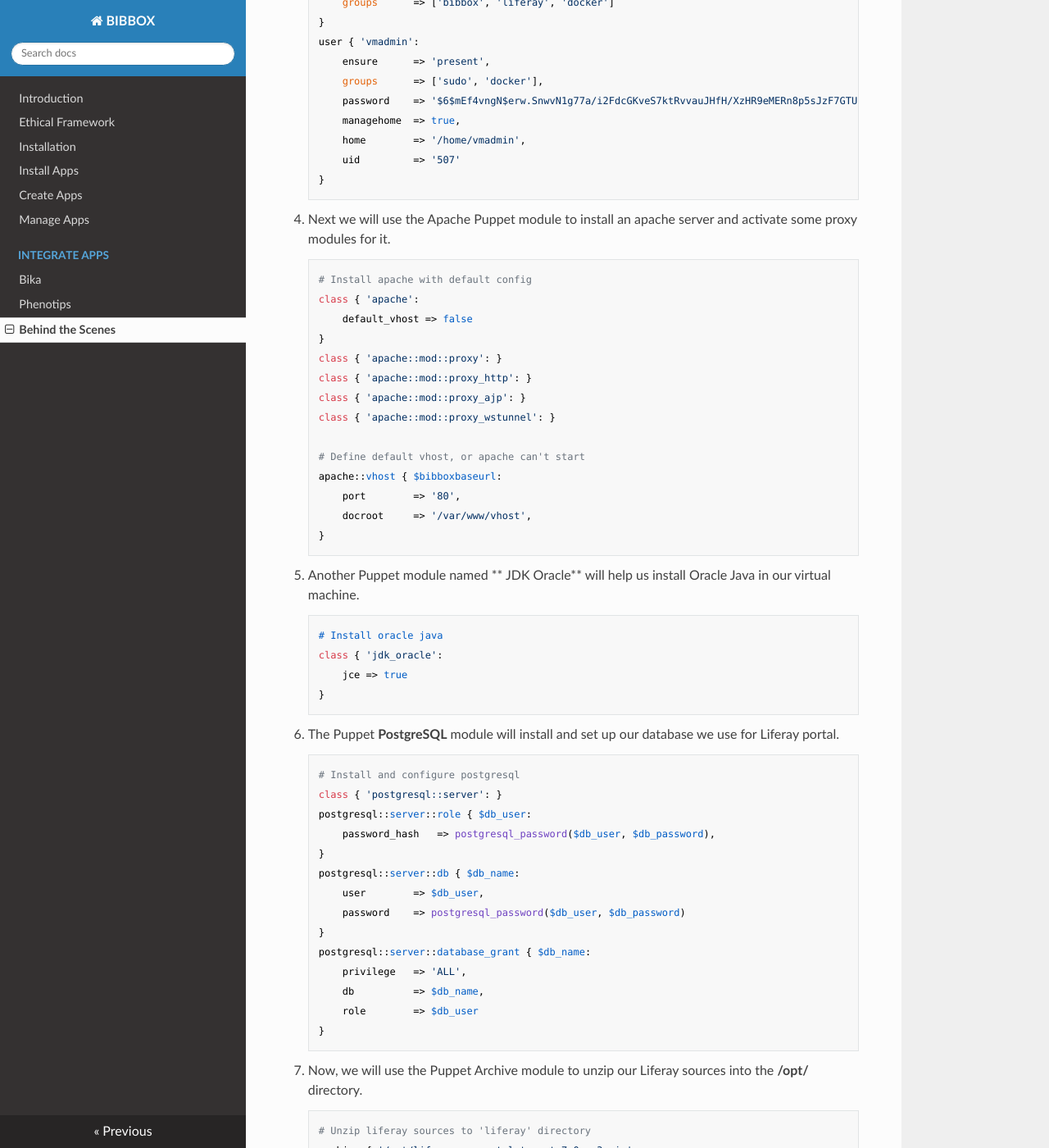
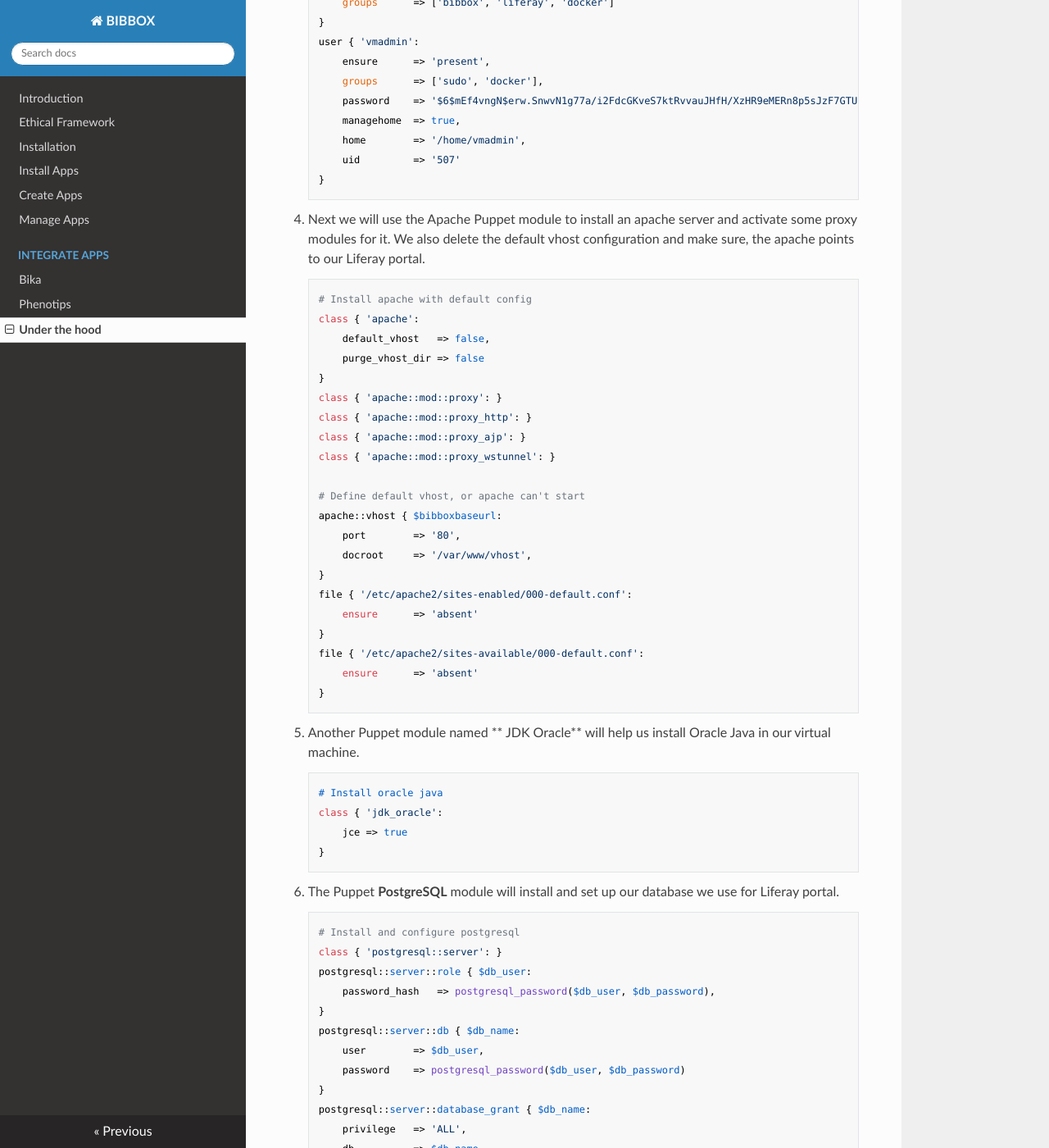
Before and after one commit to roxmer/bibbox-documentation, an MkDocs documentation site: the page built from docs/technical.md, in a window 1280 px wide and 1400 px high, scrolled down 7902 px. Shown: the whole window at 82% size. Built offline with MkDocs 1.6.1, drawn with Linux system fonts in a browser that asks for light colours; nearby versions of some CDN libraries; old or Windows-style settings are respelled for this version of MkDocs; some of the changed text lies outside the part shown.

Commit message:
Renamed menu item and updated technical guide

```diff
--- a/docs/technical.md
+++ b/docs/technical.md
@@ -310,11 +310,12 @@ class { 'vmbuilder':
             uid 		=> '507'
         }
 
-4. Next we will use the Apache Puppet module to install an apache server and activate some proxy modules for it.
+4. Next we will use the Apache Puppet module to install an apache server and activate some proxy modules for it. We also delete the default vhost configuration and make sure, the apache points to our Liferay portal.
 
         # Install apache with default config
         class { 'apache':
-            default_vhost => false
+            default_vhost   => false,
+            purge_vhost_dir => false
         }
         class { 'apache::mod::proxy': }
         class { 'apache::mod::proxy_http': }
@@ -326,6 +327,12 @@ class { 'vmbuilder':
         apache::vhost { $bibboxbaseurl:
             port    	=> '80',
             docroot 	=> '/var/www/vhost',
+        }
+        file { '/etc/apache2/sites-enabled/000-default.conf':
+            ensure 		=> 'absent'
+        }
+        file { '/etc/apache2/sites-available/000-default.conf':
+            ensure 		=> 'absent'
         }
 
 5. Another Puppet module named ** JDK Oracle** will help us install Oracle Java in our virtual machine.
--- a/mkdocs.yml
+++ b/mkdocs.yml
@@ -10,6 +10,6 @@ pages:
     - Integrate Apps:
         - Bika: apptutorials/bika.md
         - Phenotips: apptutorials/phenotips.md
-    - Behind the Scenes: technical.md
+    - Under the hood: technical.md
 
 theme: readthedocs
```
